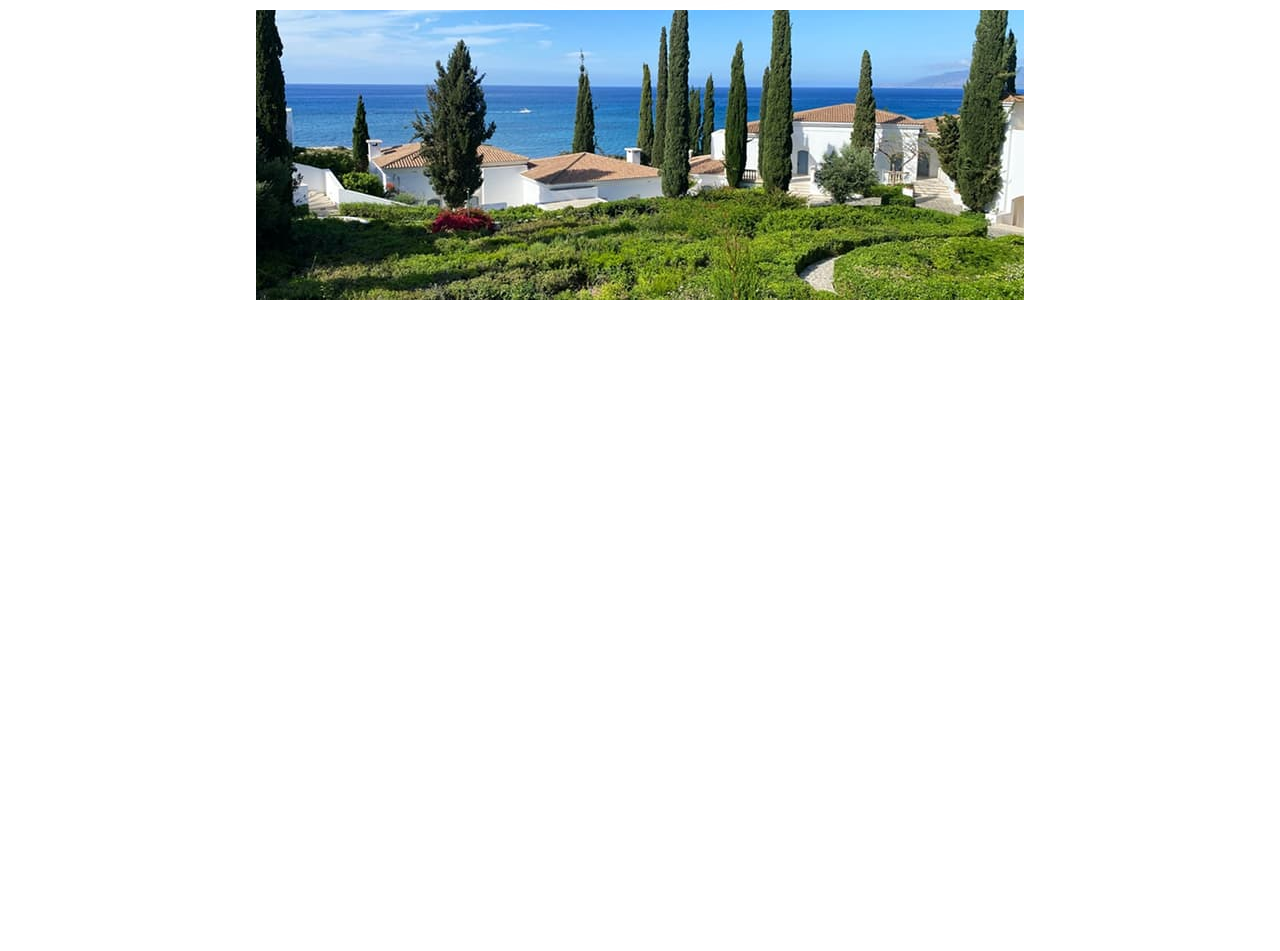
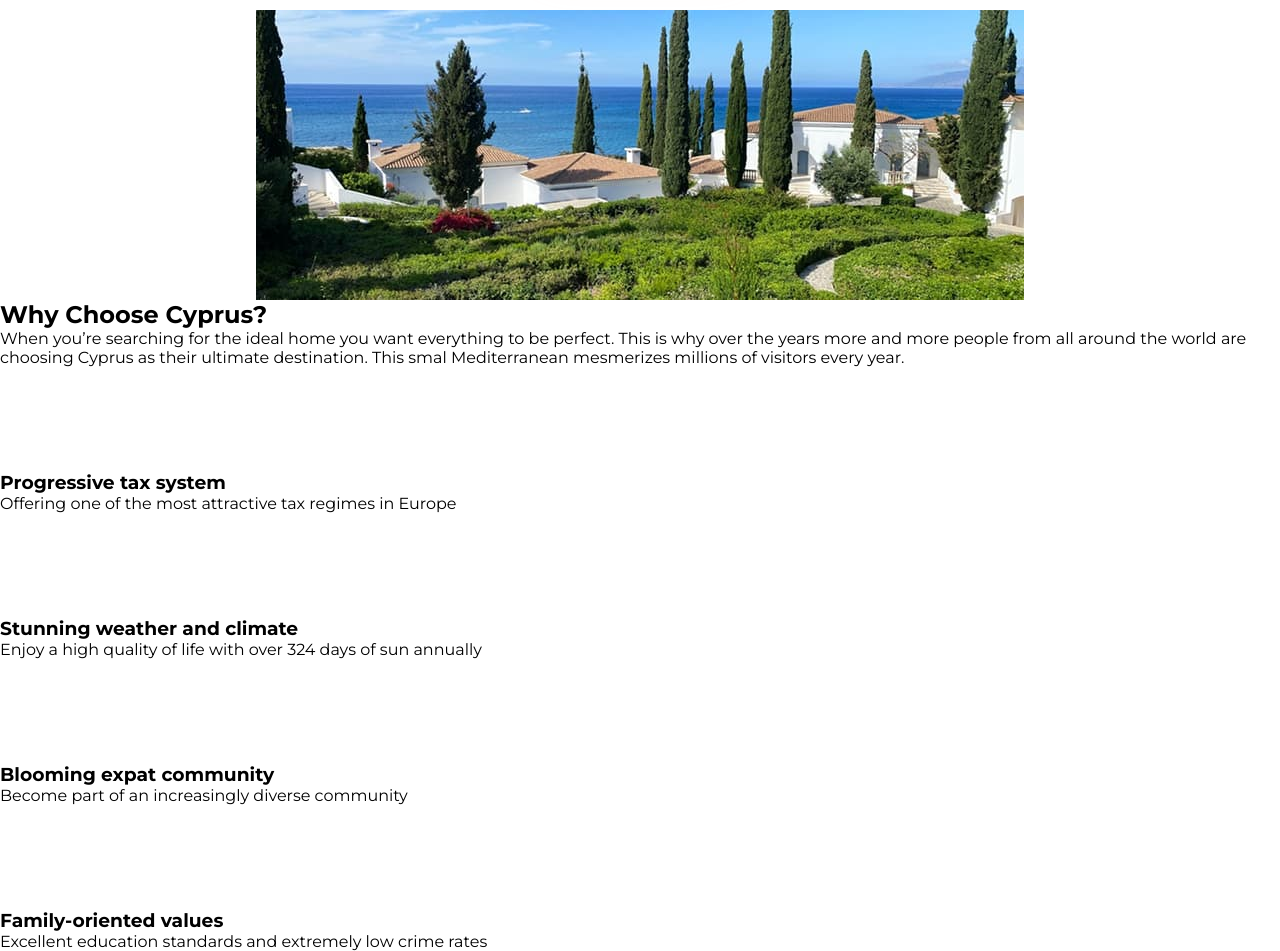
Before and after one commit to netkatya/veseli-padingi-tren, a plain HTML site: page index.html in a window 1280 px wide. Shown: the part 808-1759 px from the top of the page. Before the commit the page ends 1108 px from the top, so only its background shows below. Drawn offline with Linux system fonts and the light colour scheme.

Commit message:
Deploying to gh-pages from @ netkatya/veseli-padingi-tren@12549dc1e969c0c4db89fe87a9844bbc773a4ada 🚀

```diff
--- a/index.html
+++ b/index.html
@@ -78,6 +78,69 @@
   </div>
 </section>
 
+      <section class="choose">
+  <h2 class="choose-title">Why Choose Cyprus?</h2>
+  <p class="choose-text">
+    When you’re searching for the ideal home you want everything to be perfect.
+    This is why over the years more and more people from all around the world
+    are choosing Cyprus as their ultimate destination. This smal Mediterranean
+    mesmerizes millions of visitors every year.
+  </p>
+  <ul class="choose-list">
+    <li class="choose-item">
+      <div class="choose-item-icon">
+        <svg width="100" height="100" class="choose-icon">
+          <use href="#" class="icon-item"></use>
+        </svg>
+      </div>
+      <div class="choose-item-content">
+        <h3 class="choose-subtitle">Progressive tax system</h3>
+        <p class="choose-subtext">
+          Offering one of the most attractive tax regimes in Europe
+        </p>
+      </div>
+    </li>
+    <li class="choose-item">
+      <div class="choose-item-icon">
+        <svg width="100" height="100" class="choose-icon">
+          <use href="#" class="icon-item"></use>
+        </svg>
+      </div>
+      <div class="choose-item-content">
+        <h3 class="choose-subtitle">Stunning weather and climate</h3>
+        <p class="choose-subtext">
+          Enjoy a high quality of life with over 324 days of sun annually
+        </p>
+      </div>
+    </li>
+    <li class="choose-item">
+      <div class="choose-item-icon">
+        <svg width="100" height="100" class="choose-icon">
+          <use href="#" class="icon-item"></use>
+        </svg>
+      </div>
+      <div class="choose-item-content">
+        <h3 class="choose-subtitle">Blooming expat community</h3>
+        <p class="choose-subtext">
+          Become part of an increasingly diverse community
+        </p>
+      </div>
+    </li>
+    <li class="choose-item">
+      <div class="choose-item-icon">
+        <svg width="100" height="100" class="choose-icon">
+          <use href="#" class="icon-item"></use>
+        </svg>
+      </div>
+      <div class="choose-item-content">
+        <h3 class="choose-subtitle">Family-oriented values</h3>
+        <p class="choose-subtext">
+          Excellent education standards and extremely low crime rates
+        </p>
+      </div>
+    </li>
+  </ul>
+</section>
 
 
 
```
